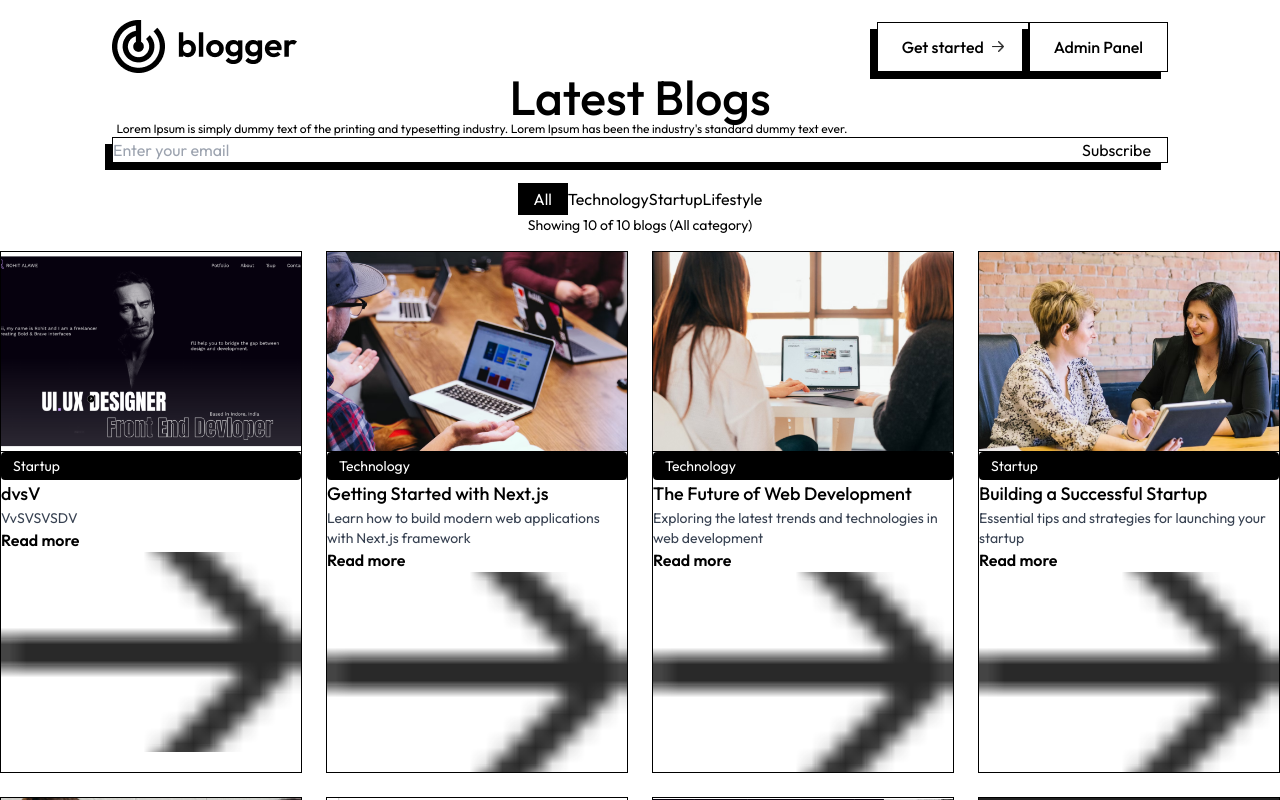
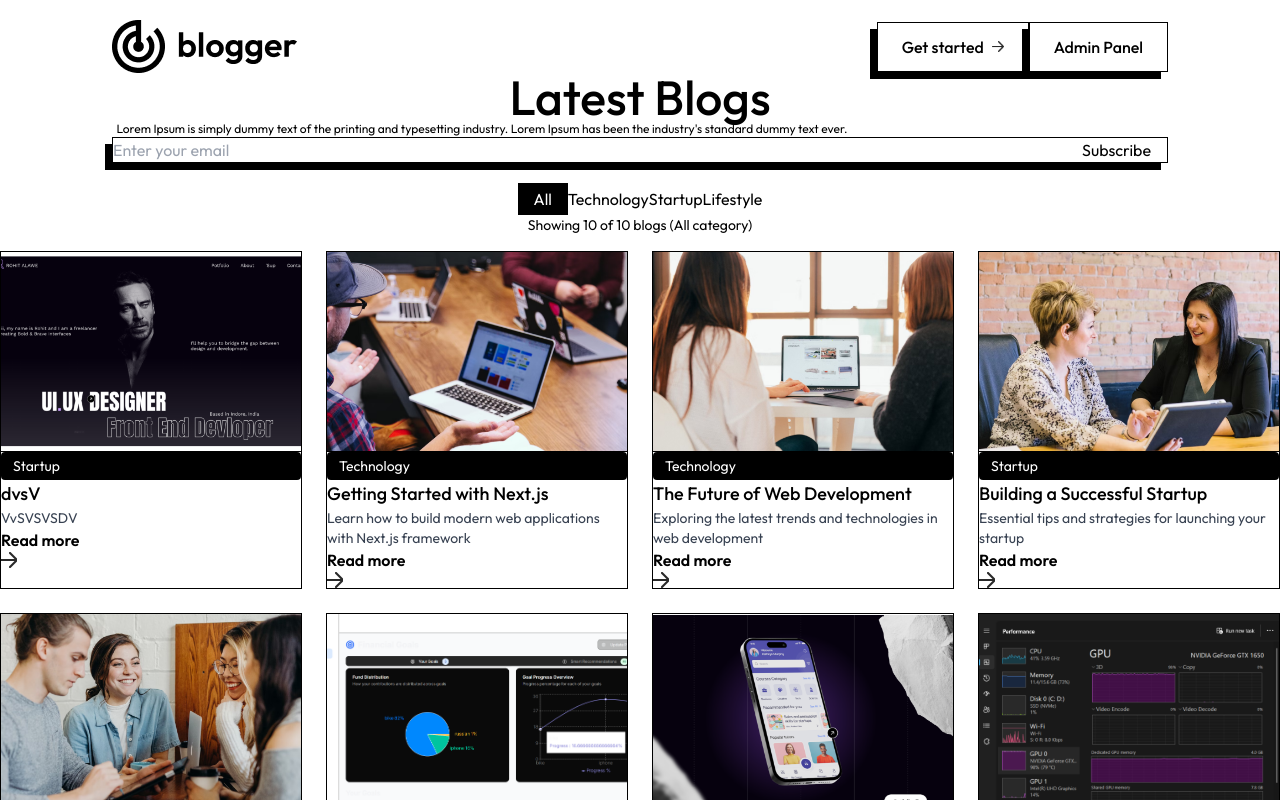
Before and after one commit to RoshanAlawe07/blog-management-system, a Next.js app: page / in a window 1280 px wide. Shown: the top 800 px of the page. Built offline with nearby package versions, Linux system fonts and the light colour scheme; no server answers; the database is empty.

Commit message:
error fix

```diff
--- a/Components/BlogItem.jsx
+++ b/Components/BlogItem.jsx
@@ -1,25 +1,53 @@
-import { assets, blog_data } from '@/Assets/assets'
-import Image from 'next/image'
-import Link from 'next/link'
-import React from 'react'
+import Image from "next/image";
+import Link from "next/link";
+import { assets } from "@/Assets/assets";
 
-const BlogItem = ({title,description,category,image,id}) => {
+const BlogItem = ({ title, description, category, image, id }) => {
+  return (
+    <div className="blog-item w-full bg-white border border-black transition-all hover:shadow-[-7px_7px_0px_#000000] rounded-lg overflow-hidden">
+      <Link href={`/blogs/${id}`}>
+        <Image
+          src={image}
+          alt={title}
+          width={400}
+          height={250}
+          className="blog-image w-full h-48 object-cover border-b border-black"
+        />
+      </Link>
 
-  return (
-    <div className='blog-item w-full bg-white border border-black transition-all hover:shadow-[-7px_7px_0px_#000000] rounded-lg overflow-hidden'>
-      <Link href={`/blogs/${id}`}>
-      <Image src={image} alt={title} width={400} height={250} className='blog-image w-full h-48 object-cover border-b border-black' />
-      </Link>
-      <p className='ml-5 mt-5 px-3 py-1 inline-block bg-black text-white text-sm rounded'>{category}</p>
+      <p className="ml-5 mt-5 px-3 py-1 inline-block bg-black text-white text-sm rounded">
+        {category}
+      </p>
+
       <div className="p-5">
-        <h5 className='mb-2 text-lg font-medium tracking-tight text-gray-900 line-clamp-2'>{title}</h5>
-        <p className='mb-3 text-sm tracking-tight text-gray-700 line-clamp-3' dangerouslySetInnerHTML={{"__html":description.slice(0,120)}}></p>
-        <Link href={`/blogs/${id}`} className='inline-flex items-center py-2 font-semibold text-center text-blue-600 hover:text-blue-800'>
-            Read more <Image src={assets.arrow} className='ml-2' alt='' width={12} height={12} />
+        <h5 className="mb-2 text-lg font-medium tracking-tight text-gray-900 line-clamp-2">
+          {title}
+        </h5>
+
+        <p
+          className="mb-3 text-sm tracking-tight text-gray-700 line-clamp-3"
+          dangerouslySetInnerHTML={{ __html: description.slice(0, 120) }}
+        />
+
+        {/* ---- Read more + fixed-size arrow ---- */}
+        <Link
+          href={`/blogs/${id}`}
+          className="inline-flex items-center py-2 font-semibold text-blue-600 hover:text-blue-800"
+        >
+          Read more
+          <Image
+            src={assets.arrow}
+            alt=""
+            width={16}
+            height={16}
+            className="ml-2 object-contain"
+            priority={false}
+          />
         </Link>
+        {/* -------------------------------------- */}
       </div>
     </div>
-  )
-}
+  );
+};
 
-export default BlogItem
+export default BlogItem;
--- a/app/globals.css
+++ b/app/globals.css
@@ -168,6 +168,50 @@
     width: 100% !important;
 }
 
+/* Fix arrow image size specifically */
+.blog-item .arrow-icon {
+    width: 12px !important;
+    height: 12px !important;
+    max-width: 12px !important;
+    max-height: 12px !important;
+}
+
+/* Target the span wrapper for the arrow */
+.blog-item span.relative.w-4.h-4 img {
+    width: 16px !important;
+    height: 16px !important;
+    max-width: 16px !important;
+    max-height: 16px !important;
+}
+
+/* Force arrow image size - target all images in blog-item except the main blog image */
+.blog-item img:not(.blog-image) {
+    width: 16px !important;
+    height: 16px !important;
+    max-width: 16px !important;
+    max-height: 16px !important;
+    min-width: 16px !important;
+    min-height: 16px !important;
+}
+
+/* Specific targeting for the arrow span */
+.blog-item span.relative img {
+    width: 16px !important;
+    height: 16px !important;
+    max-width: 16px !important;
+    max-height: 16px !important;
+}
+
+/* Force arrow image to stay small */
+.blog-item a[href*="/blogs/"] img:not(.blog-image) {
+    width: 16px !important;
+    height: 16px !important;
+    max-width: 16px !important;
+    max-height: 16px !important;
+    min-width: 16px !important;
+    min-height: 16px !important;
+}
+
 /* Force grid layout with maximum specificity */
 .blog-section .grid {
     display: grid !important;
```
